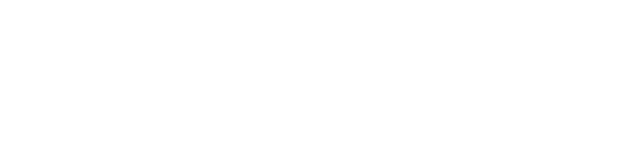
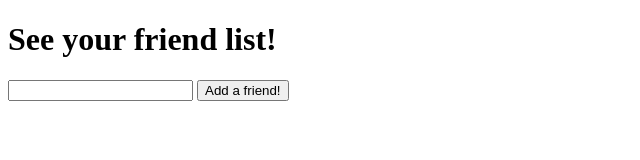
Before and after one commit to kateria-wynn/js-dom-events, a plain HTML site: page js-events-code-along/index.html in a window 1280 px wide. Shown: the whole page, without its empty margins (0-640 px from the left). Drawn offline with Linux system fonts and the light colour scheme.

Commit message:
added form

```diff
--- a/js-events-code-along/index.html
+++ b/js-events-code-along/index.html
@@ -7,6 +7,13 @@
     <title>JS Events</title>
   </head>
   <body>
+    <h1>See your friend list!</h1>
+    <ul id="friend-list"></ul>
+    <form action="">
+      <lable for="first-name"></lable>
+      <input type="text" id="first-name" />
+      <button>Add a friend!</button>
+    </form>
     <script src="app.js"></script>
   </body>
 </html>
```
